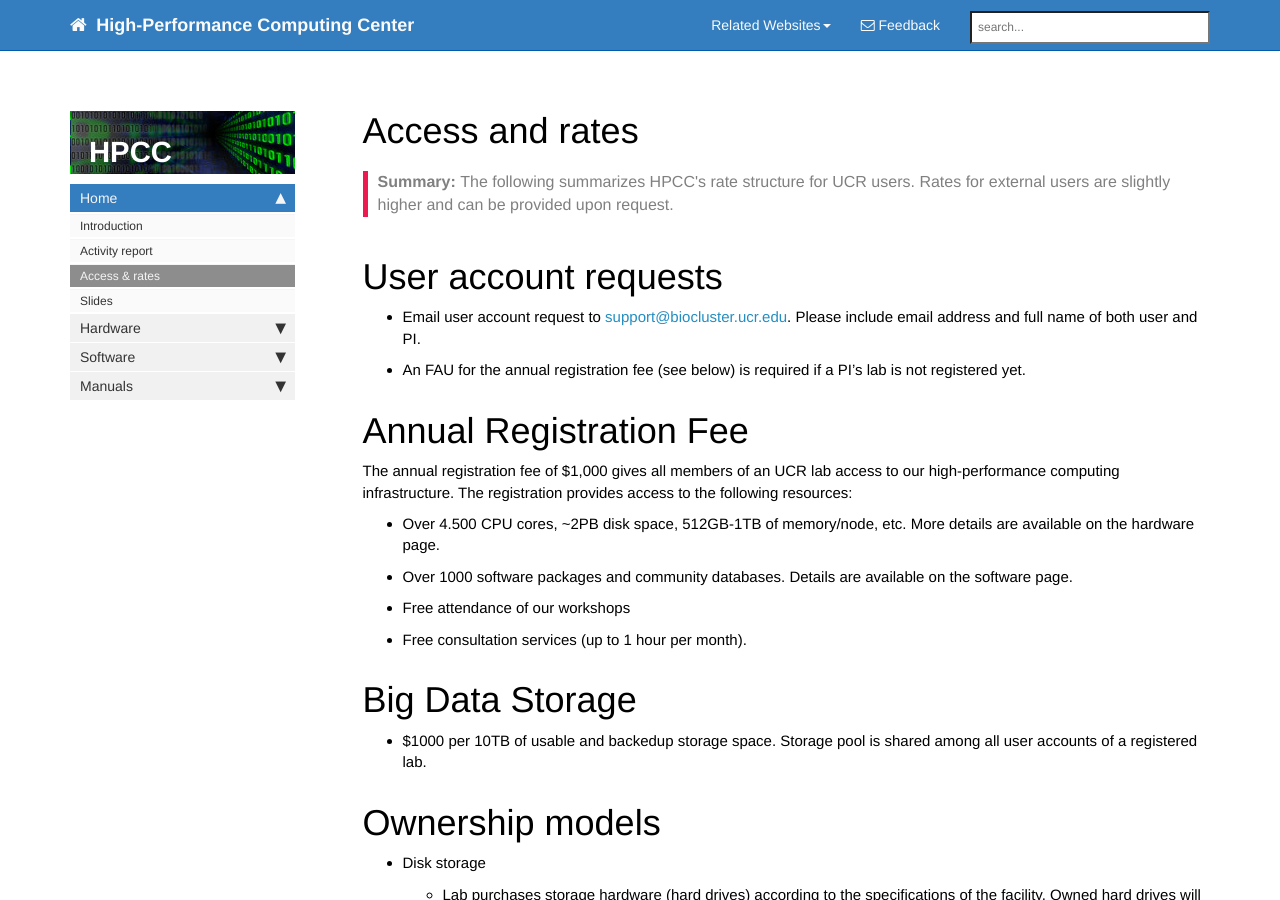
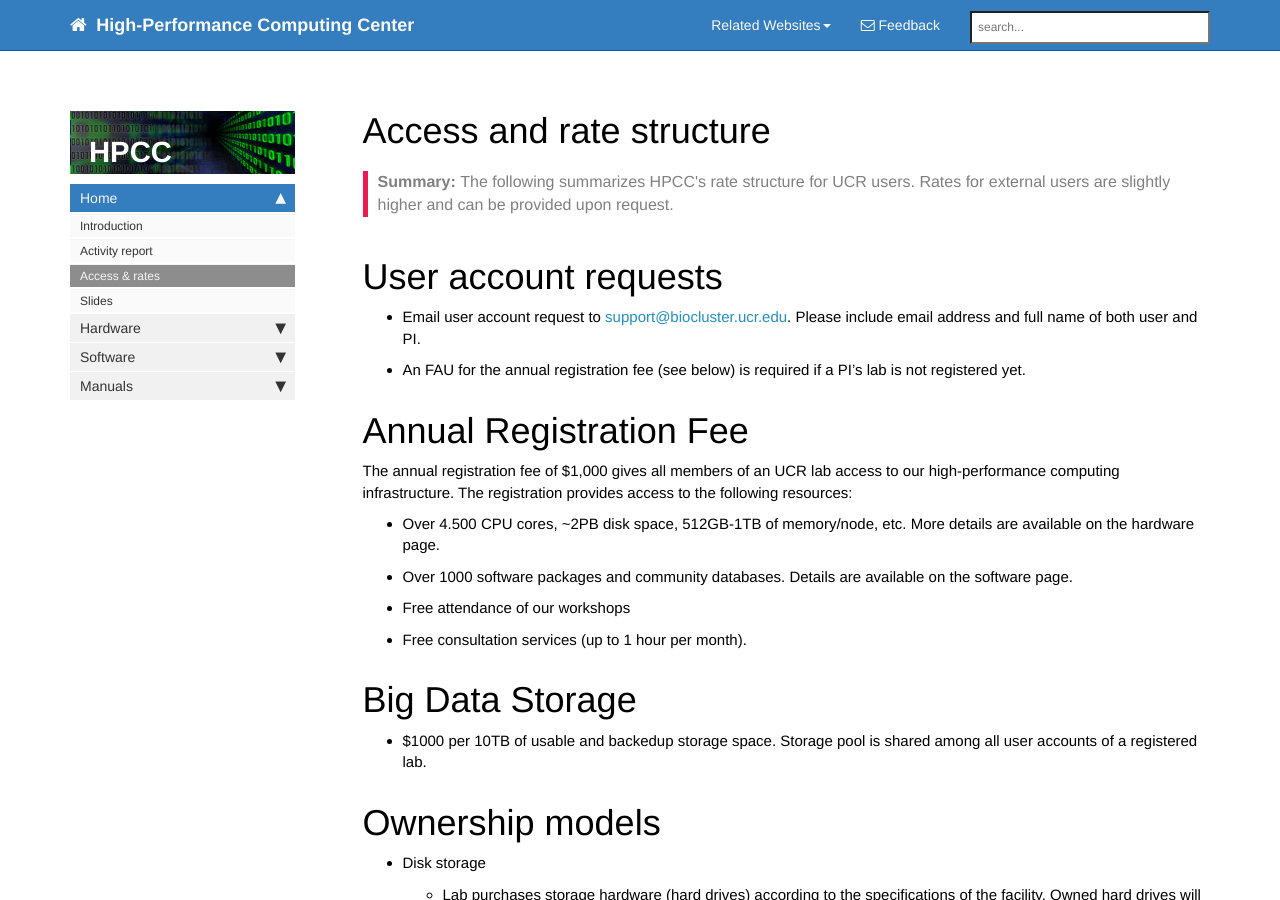
Before and after one commit to tgirke/rcf, a Jekyll site: the page built from rates.md, in a window 1280 px wide and 900 px high. Built offline with Jekyll 4.4.1, drawn with Linux system fonts in a browser that asks for light colours; nearby versions of some CDN libraries; comment, search, counter and statistics services are not loaded.

Commit message:
content edits

```diff
--- a/rates.md
+++ b/rates.md
@@ -1,6 +1,6 @@
 ---
 layout: page
-title: Access and rates
+title: Access and rate structure
 permalink: rates.html
 summary: The following summarizes HPCC's rate structure for UCR users. Rates for external users are slightly higher and can be provided upon request.
 ---
```
